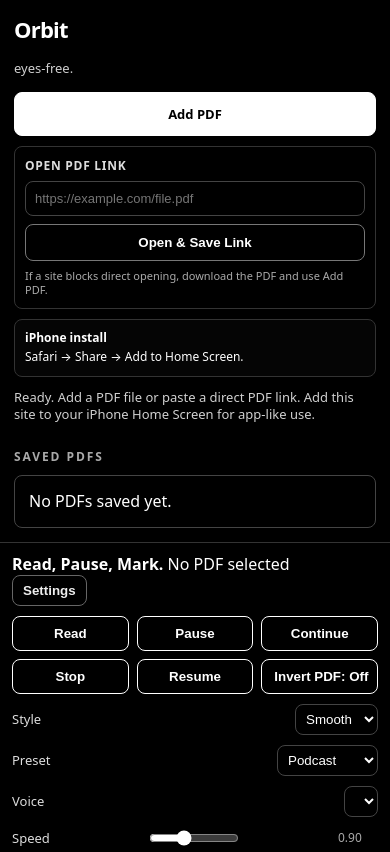
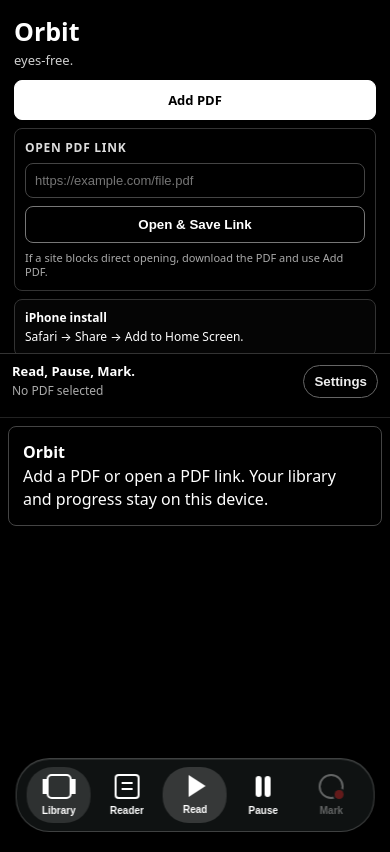
Before and after one commit to llivichuzhcadesign-ux/pdf-voice-reader, a plain HTML site: page index.html in a window 390 px wide. Shown: the top 852 px of the page. Drawn offline with Linux system fonts and the light colour scheme.

Commit message:
Polish Orbit mobile navigation styles

```diff
--- a/styles.css
+++ b/styles.css
@@ -3,7 +3,7 @@
 html,body{height:100%}
 body{margin:0;font-family:system-ui,-apple-system,Segoe UI,Roboto,Arial,sans-serif;background:#000;color:#fff;display:flex}
 #library{width:300px;background:#000;color:#fff;border-right:1px solid #303030;padding:18px;overflow:auto}
-#library h1{margin:0 0 16px;font-size:22px;font-weight:850;letter-spacing:-.035em}
+#library h1{margin:0 0 6px;font-size:28px;font-weight:900;letter-spacing:0}
 #library h2{font-size:12px;text-transform:uppercase;letter-spacing:.16em;color:#aaa;margin:24px 0 10px}
 .upload{display:block;background:#fff;color:#000;border:1px solid #fff;border-radius:8px;text-align:center;padding:12px;font-weight:850;cursor:pointer}
 .upload:hover{background:#000;color:#fff}
@@ -23,6 +23,7 @@
 .delete:hover{background:#fff;color:#000;border-color:#fff}
 main{flex:1;min-width:0;display:flex;flex-direction:column;background:#000;color:#fff}
 #toolbar{height:auto;min-height:64px;display:flex;align-items:center;gap:10px;flex-wrap:wrap;background:#000;color:#fff;border-bottom:1px solid #303030;padding:10px 14px;position:sticky;top:0;z-index:10}
+.mobileTopLine{display:none}
 .controlGroup{display:flex;align-items:center;gap:8px;flex-wrap:wrap}
 .primaryControls{padding-right:8px;border-right:1px solid #333}
 .flowControls{gap:10px}
@@ -46,8 +47,8 @@
 .pdfPreview h3,.textReader h3{margin:0;padding:12px 14px;background:#000;color:#fff;border-bottom:1px solid #333;font-size:14px;font-weight:850;letter-spacing:.01em}
 .pdfEmbed{width:100%;height:calc(100vh - 150px);border:0;display:block;background:#111}
 .pdfEmbed.inverted{filter:invert(100%) hue-rotate(180deg)}
-.textContent{padding:18px;line-height:1.9;font-size:18px;max-width:900px;color:#fff;background:#000}
-.unit{border-radius:5px;padding:2px 3px;margin-right:2px;color:#fff;transition:background .15s,color .15s,opacity .15s}
+.textContent{padding:18px;line-height:1.9;font-size:18px;max-width:900px;color:#fff;background:#000;overflow-wrap:anywhere}
+.unit{border-radius:5px;padding:2px 3px;margin-right:2px;color:#fff;transition:background .15s,color .15s,opacity .15s;overflow-wrap:anywhere}
 .unit.kind-heading{display:block;font-weight:850;font-size:1.05em;margin:14px 0 7px;line-height:1.45;text-transform:none;letter-spacing:.01em}
 .unit.kind-term{font-weight:760}
 .unit.kind-paragraph-start{margin-left:0}
@@ -57,6 +58,7 @@
 .hint{font-size:14px;color:#ddd;margin:0 0 14px;background:#000;border:1px solid #333;border-radius:8px;padding:12px;line-height:1.45}
 .modeBadge{display:inline-block;border:1px solid #555;border-radius:99px;padding:2px 8px;margin-left:6px;color:#ccc;font-size:12px;font-weight:700}
 .loading{background:#000;color:#fff;border:1px solid #333;border-radius:8px;padding:16px;font-size:16px}
+.mobileDock{display:none}
 @media(max-width:1200px){#docTitle{margin-left:0;width:100%;max-width:none}.primaryControls{border-right:0;padding-right:0}}
 @media(max-width:1050px){body{display:block}#library{width:auto;border-right:0;border-bottom:1px solid #333}main{min-height:70vh}.readerGrid{grid-template-columns:1fr}.pdfEmbed{height:50vh}}
 @media(max-width:700px){input[type="range"]{width:90px}.controlGroup{width:100%}.primaryControls button{flex:1}.flowControls label{width:100%;justify-content:space-between}select{max-width:55vw}.advancedControls label{width:100%;justify-content:space-between}}
@@ -71,4 +73,58 @@
 .installBox{margin-top:10px;border:1px solid #333;border-radius:8px;padding:10px;background:#050505;color:#fff;font-size:12px;line-height:1.35}
 .installBox strong{display:block;margin-bottom:3px}
 .welcome{max-width:720px}
-@media(max-width:700px){#library{padding:14px;padding-top:calc(14px + env(safe-area-inset-top))}#toolbar{padding-left:calc(12px + env(safe-area-inset-left));padding-right:calc(12px + env(safe-area-inset-right))}#viewer{padding-bottom:calc(16px + env(safe-area-inset-bottom))}.pdfEmbed{height:42vh}.textContent{font-size:17px;line-height:1.85;padding:14px}.primaryControls button{min-width:30%}}
+
+@media(max-width:700px){
+  html,body{height:100%;overflow:hidden}
+  body{display:block;padding-bottom:calc(96px + env(safe-area-inset-bottom))}
+  body[data-mobile-view="reader"] #library{display:none}
+  body[data-mobile-view="library"] #library{display:block;height:42vh;overflow:auto;border-bottom:1px solid #333;padding:calc(14px + env(safe-area-inset-top)) 14px 10px}
+  main{height:calc(100vh - 96px - env(safe-area-inset-bottom));min-height:0;overflow:hidden}
+  body[data-mobile-view="library"] main{height:58vh}
+  #library h1{font-size:25px;margin-bottom:4px}
+  #library h2{display:none}
+  .intro{margin-bottom:10px}
+  .upload{padding:10px;margin-bottom:8px}
+  .urlBox,.installBox{margin-top:8px}
+  #status{margin:7px 0;min-height:18px;font-size:12px}
+  #pdfList{display:flex;gap:8px;overflow:auto;padding-bottom:4px}
+  .pdfItem{flex:0 0 210px;margin:0;padding:10px 34px 10px 10px;border-radius:10px}
+  .pdfItem strong{font-size:13px}
+  #toolbar{position:sticky;top:0;display:block;padding:10px 12px;background:rgba(0,0,0,.94);border-bottom:1px solid #222;backdrop-filter:blur(14px);z-index:20}
+  .mobileTopLine{display:grid;grid-template-columns:minmax(0,1fr) auto;gap:10px;align-items:center}
+  .mobileTopLine strong{display:block;font-size:13px;line-height:1.1;font-weight:900;color:#fff}
+  .mobileTopLine span{display:block;margin-top:3px;color:#aaa;font-size:12px;overflow:hidden;text-overflow:ellipsis;white-space:nowrap;max-width:58vw}
+  #mobileSettingsBtn{border-radius:999px;padding:8px 10px;background:#000}
+  .primaryControls{display:none}
+  .flowControls,.advancedControls{display:none}
+  body.settingsOpen .flowControls{display:grid;grid-template-columns:1fr;gap:10px;margin-top:10px;padding-top:10px;border-top:1px solid #222}
+  body.settingsOpen .advancedControls:not([hidden]){display:grid;grid-template-columns:1fr;gap:10px}
+  .flowControls label,.advancedControls label{width:100%;justify-content:space-between}
+  select{max-width:62vw}
+  input[type="range"]{width:42vw}
+  #docTitle{display:none}
+  #viewer{height:calc(100% - 58px);overflow:auto;padding:8px 8px 118px;background:#000}
+  .readerGrid{grid-template-columns:1fr;gap:10px}
+  .pdfPreview,.textReader{border-radius:0}
+  .pdfPreview h3,.textReader h3{padding:9px 10px;font-size:12px}
+  .pdfEmbed{height:42vh}
+  .textContent{padding:18px 14px 122px;max-width:100%;font-size:clamp(17px,5.2vw,22px);line-height:1.85}
+  .hint{display:none}
+  .mobileDock{position:fixed;left:50%;bottom:calc(12px + env(safe-area-inset-bottom));z-index:80;display:grid;grid-template-columns:repeat(5,1fr);gap:4px;width:min(92vw,430px);height:74px;padding:8px 10px;border:1px solid rgba(255,255,255,.2);border-radius:34px;background:rgba(20,24,24,.78);box-shadow:0 12px 34px rgba(0,0,0,.65),inset 0 1px 0 rgba(255,255,255,.1);backdrop-filter:blur(18px);transform:translateX(-50%)}
+  .dockButton{display:grid;place-items:center;gap:3px;min-width:0;padding:5px 2px;border:0;border-radius:26px;background:transparent;color:#fff}
+  .dockButton:hover,.dockButton.active{background:rgba(255,255,255,.13);color:#fff}
+  .dockButton:disabled{opacity:.35}
+  .dockButton span:last-child{font-size:10px;font-weight:800;line-height:1}
+  .dockPrimary{background:rgba(255,255,255,.16)}
+  .dockMark.active,.dockMark:hover{background:rgba(255,43,43,.18)}
+  .dockIcon{position:relative;display:block;width:25px;height:25px}
+  .dockLibraryIcon{border:2px solid #fff;border-radius:5px;box-shadow:9px 0 0 -5px #fff,-9px 0 0 -5px #fff}
+  .dockReaderIcon{border:2px solid #fff;border-radius:4px}
+  .dockReaderIcon::before{content:"";position:absolute;left:5px;right:5px;top:6px;height:2px;background:#fff;box-shadow:0 6px 0 #fff}
+  .dockReadIcon{border-left:17px solid #fff;border-top:11px solid transparent;border-bottom:11px solid transparent;width:0;height:0;margin-left:5px}
+  .dockPauseIcon::before,.dockPauseIcon::after{content:"";position:absolute;top:2px;bottom:2px;width:6px;border-radius:4px;background:#fff}
+  .dockPauseIcon::before{left:5px}
+  .dockPauseIcon::after{right:5px}
+  .dockDotIcon{border:2px solid #fff;border-radius:50%}
+  .dockDotIcon::after{content:"";position:absolute;right:-2px;bottom:-2px;width:9px;height:9px;border-radius:50%;background:#ff2b2b;box-shadow:0 0 0 2px rgba(20,24,24,.9)}
+}
```
